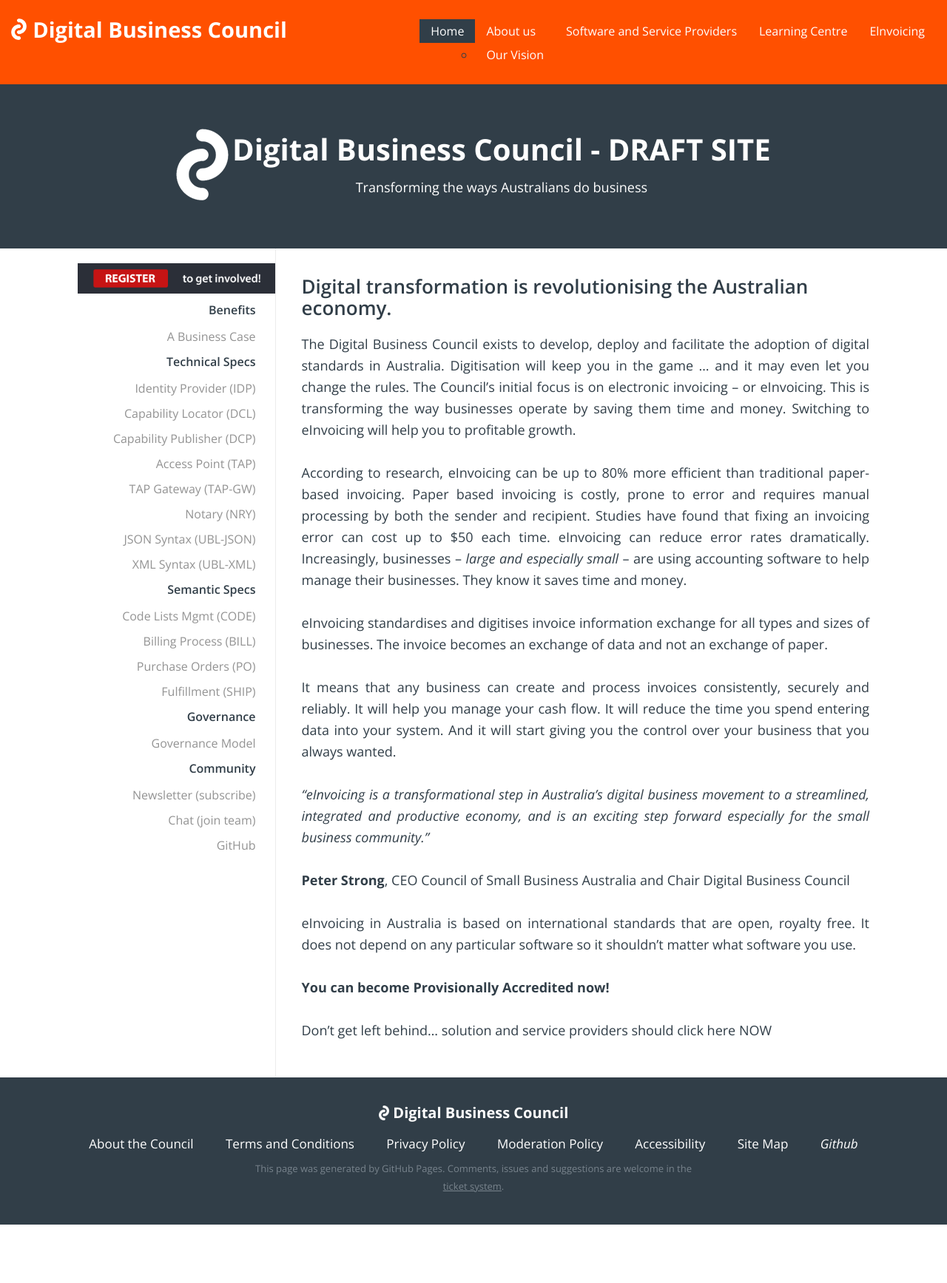
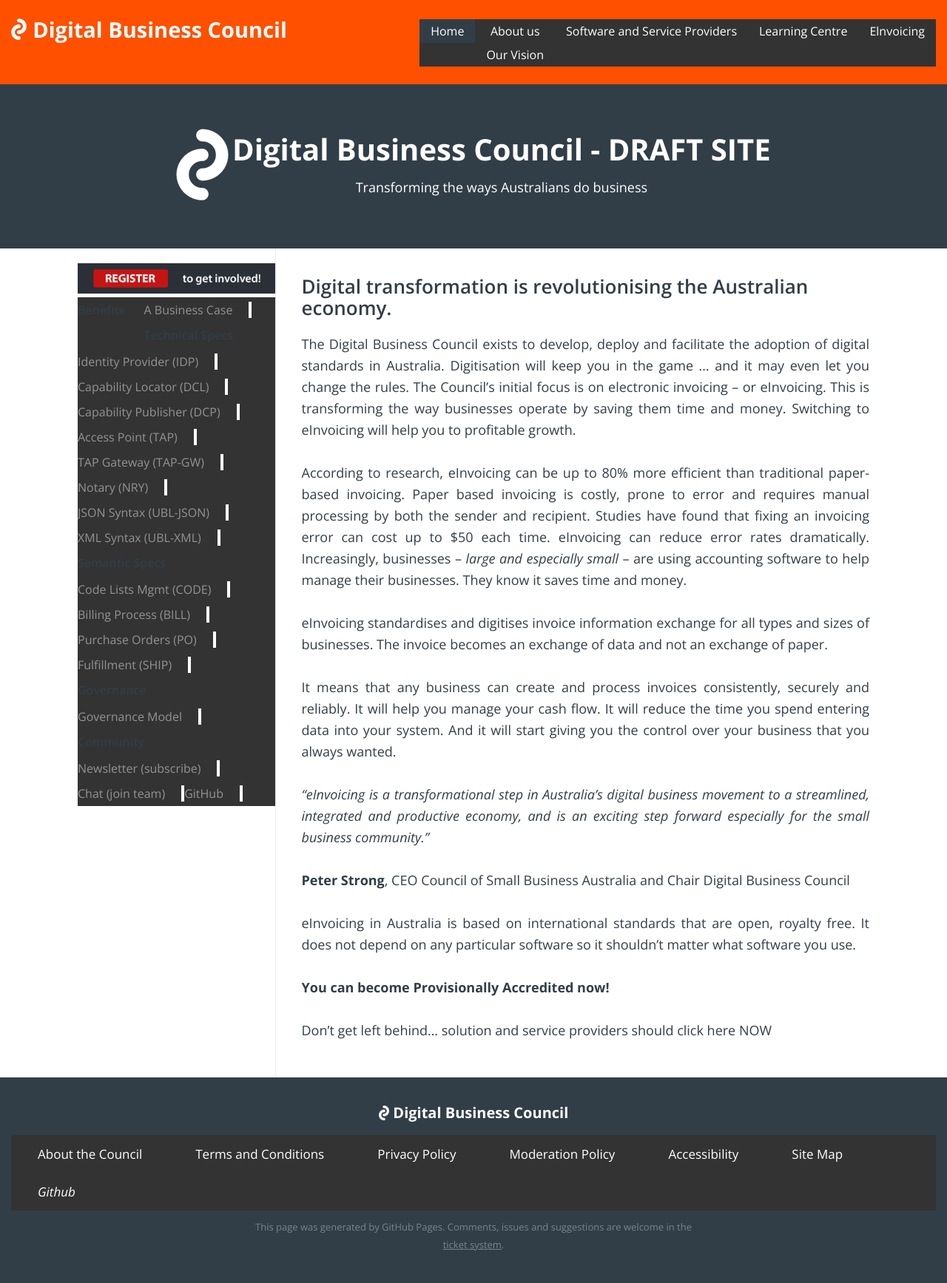
Before and after one commit to Digital-Business-Council/Digital-Business-Council.github.io, a Jekyll site: the page built from index.md, in a window 1280 px wide. Shown: the whole page at 74% size. Built offline with Jekyll 4.4.1, drawn with Linux system fonts in a browser that asks for light colours; before the commit the page ends 1656 px from its top, so only the background shows below that.

Commit message:
Update header-menu.html

```diff
--- a/_includes/header-menu.html
+++ b/_includes/header-menu.html
@@ -1,6 +1,25 @@
 {% assign current = page.url | downcase | split: '/' %}
 
 <style>
+ul {
+    list-style-type: none;
+    margin: 0;
+    padding: 0;
+    overflow: hidden;
+    background-color: #333;
+}
+
+li {
+    float: left;
+}
+
+li a, .dropbtn {
+    display: inline-block;
+    color: white;
+    text-align: center;
+    padding: 14px 16px;
+    text-decoration: none;
+}
 li a:hover, .dropdown:hover .dropbtn {
     background-color: red;
 }
```
